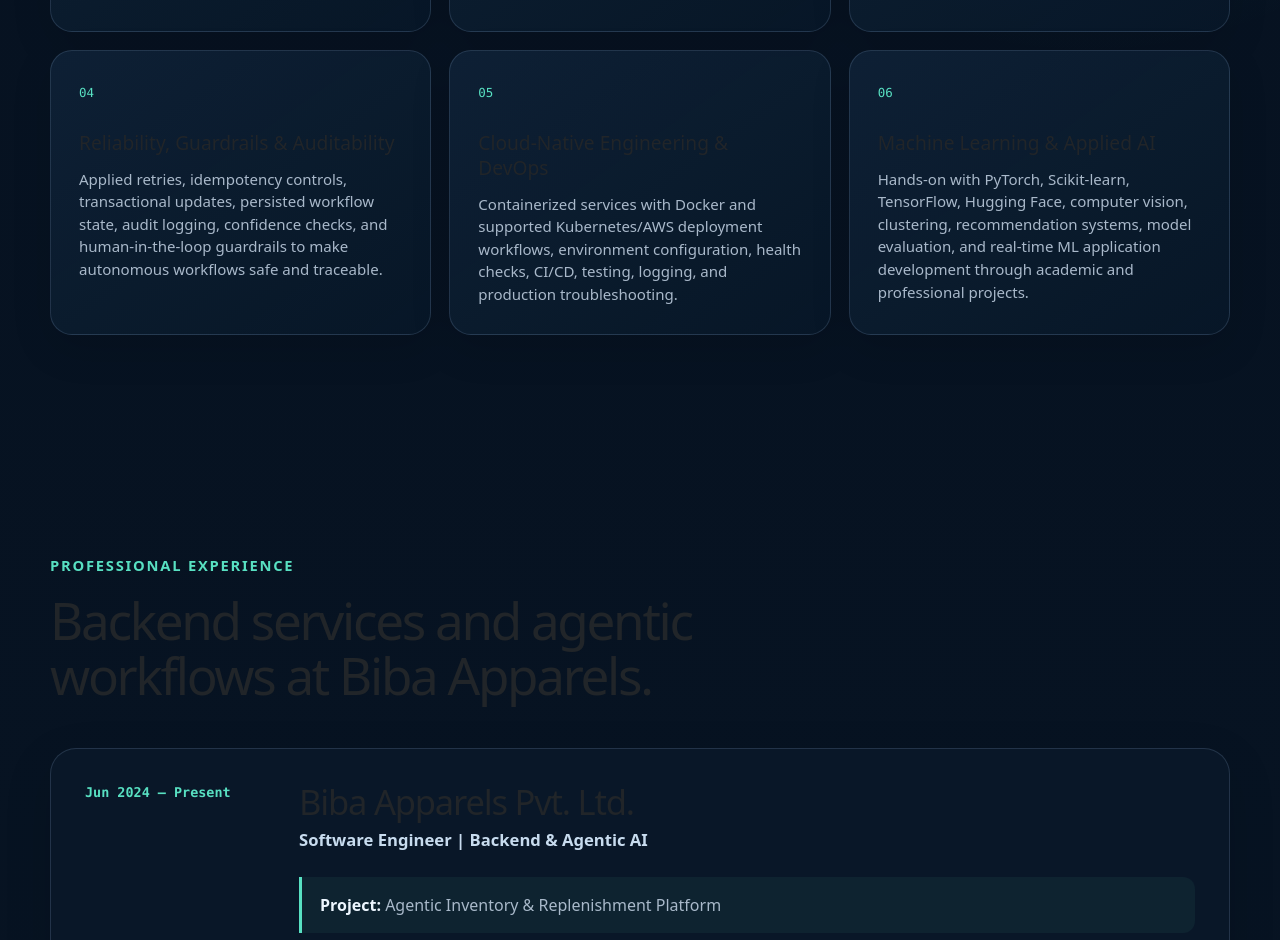
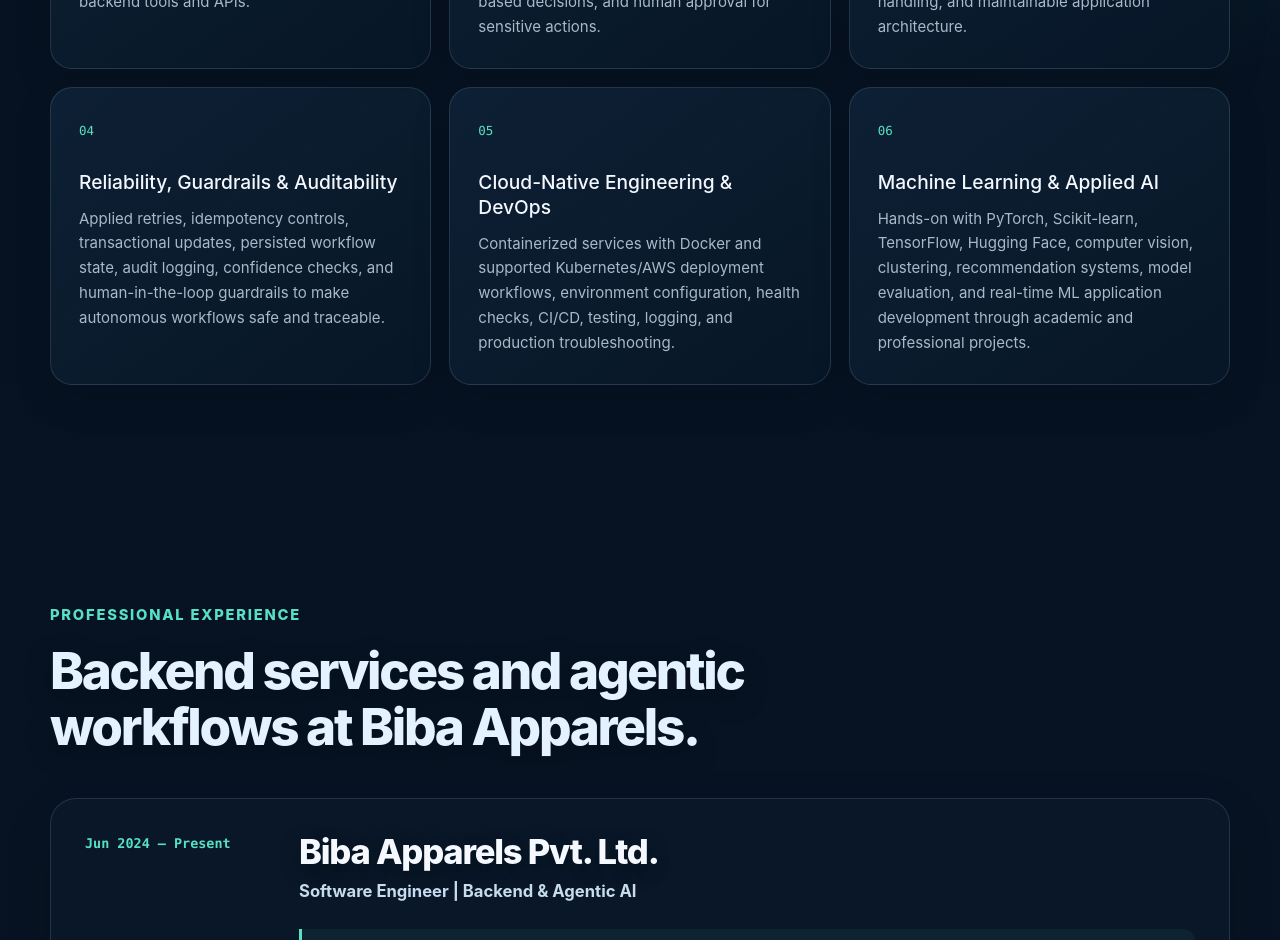
Before and after one commit to Abdcodex/portfolio, an Angular app: page / in a window 1280 px wide. Shown: the part 1860-2800 px from the top of the page. Built offline with nearby package versions, Linux system fonts and the light colour scheme.

Commit message:
update
Co-Authored-By: te <447852+te@users.noreply.github.com>

```diff
--- a/angular.json
+++ b/angular.json
@@ -30,8 +30,8 @@
               "src/assets"
             ],
             "styles": [
-              "src/styles.scss",
-              "./node_modules/bootstrap/scss/bootstrap.scss"
+              "./node_modules/bootstrap/scss/bootstrap.scss",
+              "src/styles.scss"
             ],
             "scripts": [
             ]
--- a/src/styles.scss
+++ b/src/styles.scss
@@ -36,6 +36,10 @@
   font-family: Inter, ui-sans-serif, system-ui, -apple-system, BlinkMacSystemFont, "Segoe UI", sans-serif;
   line-height: 1.65;
   -webkit-font-smoothing: antialiased;
+}
+
+h1, h2, h3, h4, h5, h6 {
+  color: var(--text);
 }
 
 body::before {
@@ -165,9 +169,12 @@
 .contact-card h2 {
   margin: 0 0 20px;
   max-width: 850px;
+  color: #e4f1ff;
   font-size: clamp(2rem, 4vw, 3.7rem);
+  font-weight: 780;
   line-height: 1.08;
   letter-spacing: -0.045em;
+  text-shadow: 0 8px 28px rgba(0, 0, 0, 0.28);
 }
 
 .section-heading > p:not(.eyebrow),
@@ -447,6 +454,7 @@
 .award-card h3,
 .education-card h3 {
   margin: 0 0 12px;
+  color: #f3f8ff;
   font-size: 1.2rem;
   line-height: 1.3;
 }
@@ -496,9 +504,12 @@
 
 .experience-header h3 {
   margin: 0;
+  color: #f5f9ff;
   font-size: clamp(1.65rem, 2.7vw, 2.5rem);
+  font-weight: 850;
   line-height: 1.1;
   letter-spacing: -0.035em;
+  text-shadow: 0 6px 22px rgba(0, 0, 0, 0.32);
 }
 
 .experience-role {
```
